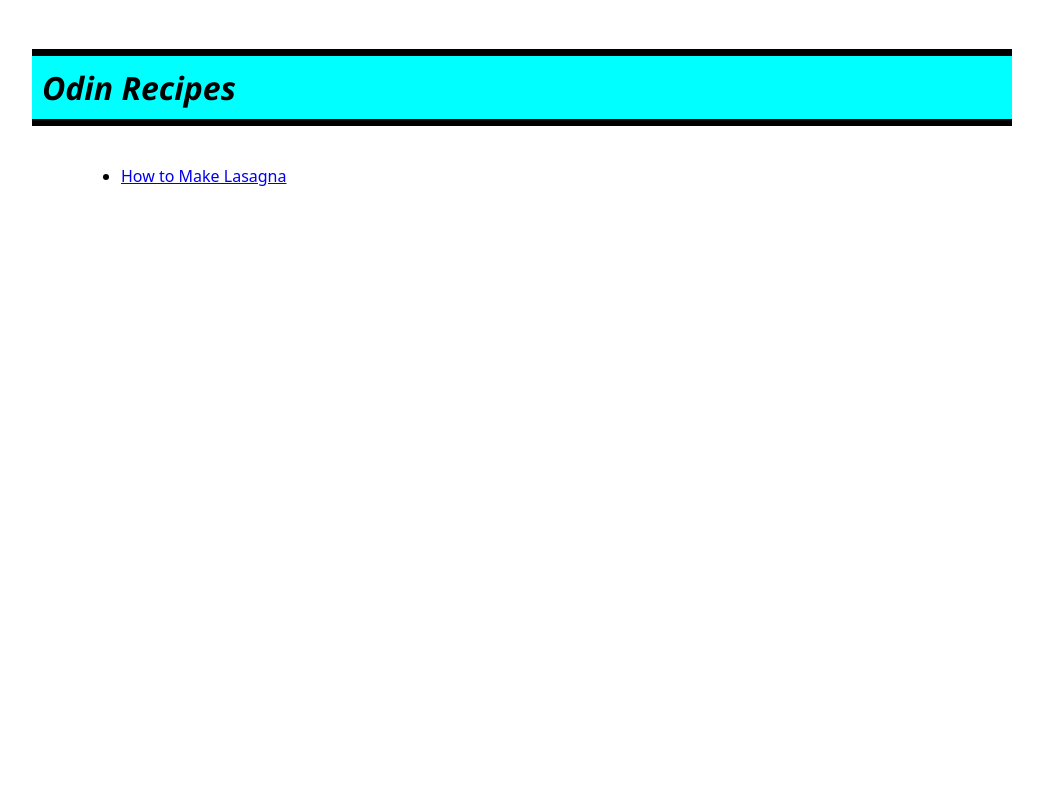
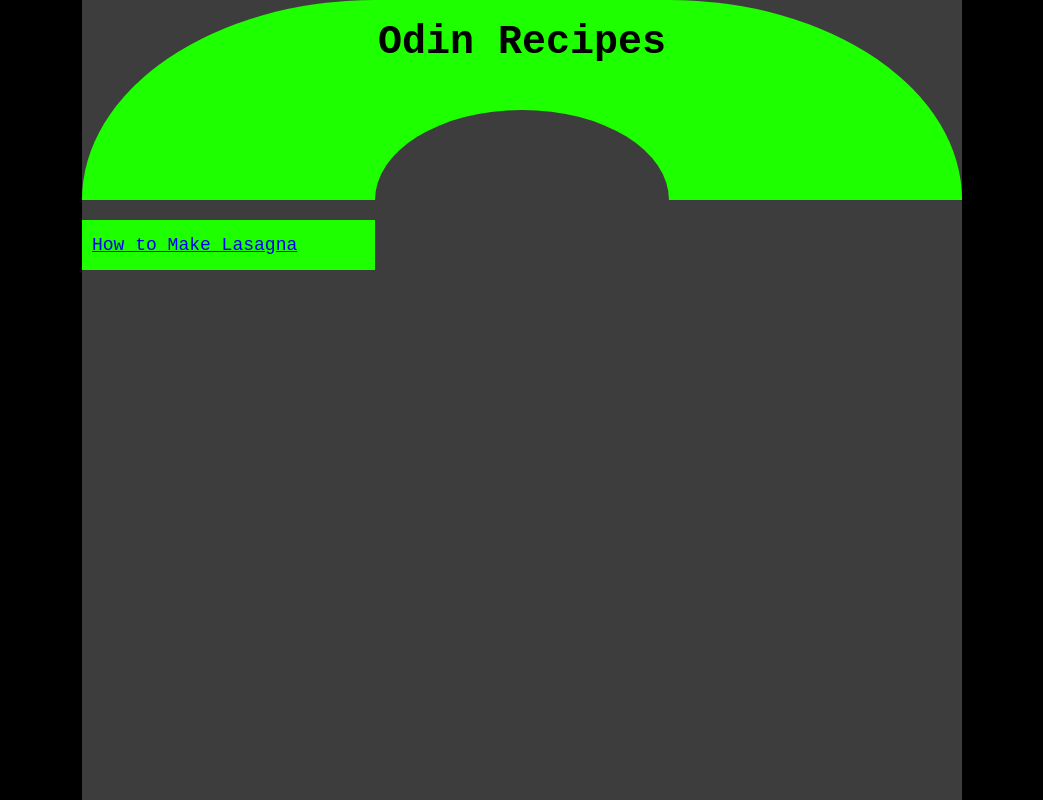
Before and after one commit to TheRealSogari/odin-recipes, a plain HTML site: page index.html in a window 1280 px wide. Shown: the top 800 px of the page, without its empty margins (118-1161 px from the left). Drawn offline with Linux system fonts and the light colour scheme.

Commit message:
Add redesign of website with flexbox, HP done

```diff
--- a/css/styles.css
+++ b/css/styles.css
@@ -1,60 +1,98 @@
 * {
     box-sizing: border-box;
-    width: 980px;
-    margin: 0 auto;
-    font-family:system-ui, -apple-system, BlinkMacSystemFont, 'Segoe UI', Roboto, Oxygen, Ubuntu, Cantarell, 'Open Sans', 'Helvetica Neue', sans-serif ;
+    margin: 0;
+    padding: 0;
+    font-family: monospace;
+    font-size: 18px
 }
 
 body {
     background-color: rgb(255, 255, 255);
 }
 
-h1, h2 {
-    font-style:italic;
-    font-family:'Segoe UI', Tahoma, Geneva, Verdana, sans-serif;
-    color: rgb(0, 0, 0);
-    background-color: aqua;
-    padding: 10px;
-    border: 7px solid rgb(0, 0, 0);
-    margin-top: 5%;
+.back-box {
+    display:flex;
+    align-items: stretch;
+    flex:auto;
+    height: 2000px;
+    background-color:#000000;
 }
 
-h1{
-    border-left-style:hidden;
-    border-right-style:hidden;
+.back-box#back-center {
+    display:flex;
+    flex:0.9 0 auto;
+    width:700px;
+    flex-direction:column;
+    background-color: #3d3d3d;
 }
 
-h2 {
-    border-bottom-style:dotted;
-    border-top-style:dotted;
-    border-left-style:hidden;
-    border-right-style:hidden;
+.back-box#back-sides {
+    display:flex;
+    flex:1;
+}
+
+.layer1-h1 {
+    display:flex;
+    justify-content:space-between;
+}
+
+.layer2-h1 {
+    display:flex;
+    background-color: #1eff00;
+    flex: auto;
+}
+
+.layer2-h1#center {
+    flex-direction: column;
+    height:200px;
+    flex:1;
+}
+
+.layer2-h1#left {
+    border-radius: 100% 0% 0% 0% / 100% 0% 0% 0%;
+}
+
+.layer2-h1#right {
+    border-radius: 0% 100% 0% 0% / 0% 100% 0% 0%;
 }
 
 
-ul, ol {
-    display: block;
-    color:rgb(0, 0, 0);
-    width: 500px;
-    margin-top: 3%;
-    margin-left:5%;
+.main-h1 {
+    background-color: #1eff00;
+    gap: 20px;
+    flex:1;
+    text-shadow: #3d3d3d;
+    text-align:center;
+    padding-top: 20px;
+    font-size: 40px;
 }
 
-li {
-    padding-right: 50%;
+.layer3-h1#center {
+    background-color: #3d3d3d;
+    flex:1;
+    border-radius:50% 50% 0% 0% / 100% 100% 0% 0%;
 }
 
-p {
-    color:rgb(0, 0, 0);
-    padding: 5px;
-    margin-right: 7%;
+.list-box {
+    display:flex;
+    justify-content: space-around;
+    flex-direction: row;
+    margin-top:20px;
 }
 
-img {
-    background-color: aqua;
-    margin-top: 0%;
-    margin-bottom: 0%;
-    padding: 1px;
-    border: 5px solid black;
-    border-style:double;
+.list {
+    display:flex;
+    flex:1;
+    background-color: #1eff00;
+    padding:15px 0px;
 }
+
+.list-pad {
+    display:flex;
+    flex:2;
+    background-color: #3d3d3d;
+}
+
+.rec-list {
+    margin-left: 10px;
+}
--- a/index.html
+++ b/index.html
@@ -9,12 +9,28 @@
     </head>
 
     <body>
-        <h1>Odin Recipes</h1>
-        <p>
-            <ul>
-                <li><a href="./recipes/lasagna.html">How to Make Lasagna</li></a>
-            </ul>
-        </p>
+        <div class="back-box">
+            <div class="back-box" id="back-sides"></div>
+            <div class="back-box" id="back-center">
+                <div class="layer1-h1">
+                    <div class="layer2-h1" id="left"></div>
+                    <div class="layer2-h1" id="center">
+                        <h1 class="main-h1">Odin Recipes</h1>
+                        <div class="layer3-h1" id="center"></div>
+                    </div>
+                    <div class ="layer2-h1" id="right"></div>
+                </div>
+                <div class="list-box">
+                    <div class="list">
+                        <ul class="rec-list">
+                            <li> <a href="./recipes/lasagna.html">How to Make Lasagna</li></a>
+                        </ul>
+                    </div>
+                    <div class="list-pad"></div>
+                </div>
+            </div>
+            <div class="back-box" id="back-sides"></div>
+        </div>
 
     </body>
 </html>
```
Also changed, not shown: recipes/lasagna.html (+1 -1 lines).
